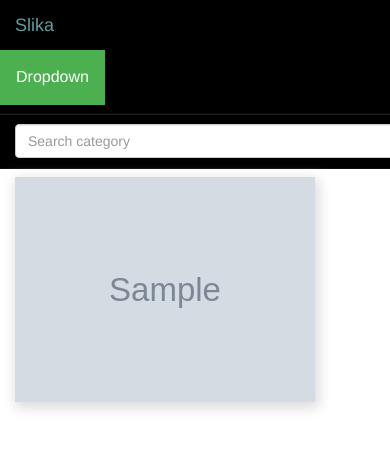
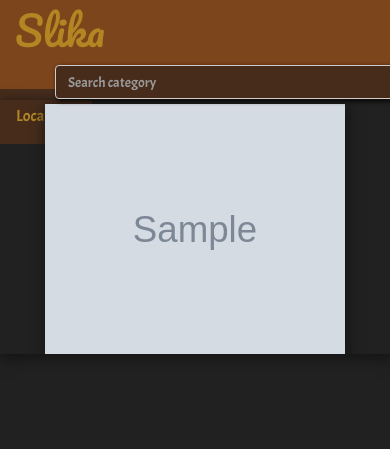
Before and after one commit to Anabella1109/Pictures, a Django app: page / in a window 390 px wide; the page is wider, and only the part inside the window is pictured. Shown: the top 449 px of that part. Run offline with Django 3.2, Linux system fonts and the light colour scheme; tables that the repository leaves empty hold one stand-in row (values such as "Sample post"); grey boxes marked "Sample" are stand-in pictures; some libraries are stand-ins or nearby versions.

Commit message:
style the whole page

```diff
--- a/citacione/models.py
+++ b/citacione/models.py
@@ -83,6 +83,12 @@
         return images
 
     @classmethod
+    def search_by_category(cls,search_term):
+                category = Category.objects.filter(category__icontains=search_term).first()
+                image = cls.objects.filter(category=category)
+                return image
+
+    @classmethod
     def update_name(cls,id,new):
       image=Image.objects.filter(id=id)
       image.update(name=new)
--- a/citacione/templates/navbar.html
+++ b/citacione/templates/navbar.html
@@ -6,14 +6,30 @@
   <meta name="viewport" content="width=device-width, initial-scale=1">
 </head>
 <body>
-<nav class=" navbar-inverse" style="color:cadetblue; background-color:black;">
+<nav class=" navbar-inverse" style="color:cadetblue; background-color: #7D451B;height: 100px;">
   <div class="container-fluid">
     <div class="navbar-header">
-      <a class="navbar-brand" href="{% url 'picToday' %}" style="color:cadetblue;">Slika</a>
+      <a class="navbar-brand" href="{% url 'picToday' %}" style="color:#B28723;font-family: 'Pacifico', cursive;font-size: 40px;margin-top:5px; ">Slika</a>
     </div>
+    <div class="">
+      <form class="" role="search" action="{% url 'search_results' %}" style="width:600px;margin-top:5px;">
+
+        <div class="input-group">
+          <input type="text" class="form-control" placeholder="Search category" name="image">
+          <div class="input-group-btn">
+            <button class="btn btn-default" type="submit"><i class="glyphicon glyphicon-search"></i></button>
+          </div>
+        </div>
+      </form>
+
+
+
+    </div>
+
   </div>
+  <div class="navbar-right">
   <div class="dropdown">
-    <button class="dropbtn">Dropdown</button>
+    <button class="dropbtn" style="background-color:#472C1B;color:#B28723;margin-right: 5px;margin-bottom: 5px;">Locations</button>
     <div class="dropdown-content">
       <a href="/location/1">France,Paris</a>
       <a href="/location/2">Rwanda,Kigali</a>
@@ -21,21 +37,7 @@
       <a href="/location/4">SA,Johanesburg</a>
     </div>
   </div>
-  <div class="col-sm-4 col-md-4 navbar-right">
-  <form class="navbar-form" role="search" action="{% url 'search_results' %}" style="width:500px;">
-
-    <div class="input-group">
-      <input type="text" class="form-control" placeholder="Search category" name="image">
-      <div class="input-group-btn">
-        <button class="btn btn-default" type="submit"><i class="glyphicon glyphicon-search"></i></button>
-      </div>
-    </div>
-  </form>
-
-
-
 </div>
-
 </nav>
 </body>
 </html>
--- a/citacione/templates/pictures/base.html
+++ b/citacione/templates/pictures/base.html
@@ -14,6 +14,7 @@
   {% block styles %}
     {% bootstrap_css %}
     <link rel="stylesheet" href="{% static 'css/styles.css' %}">
+    <link href="https://fonts.googleapis.com/css?family=Acme|Josefin+Sans|Pacifico|Quicksand" rel="stylesheet">
   {% endblock %}
 
 </head>
--- a/citacione/templates/pictures/home.html
+++ b/citacione/templates/pictures/home.html
@@ -1,17 +1,15 @@
 {%extends 'pictures/base.html'%}
 {% block content %}
 {{ block.super}}
-
-
-
-
 
   {% for pic_item in pics %}
 
   <div class=" hello">
 
-    <div class="col-md-3">
-      <a href="" data-toggle="modal" data-target="#{{pic_item.id}}"> <img src="{{pic_item.image.url}}" class="img-responsive responsive img-holder" alt="Image"  height="200" width="300" ></a>
+    <div class="col-md-4 img-holder hh">
+      <div class="image-details">
+      <a href="" data-toggle="modal" data-target="#{{pic_item.id}}"> <img src="{{pic_item.image.url}}" class="img-responsive responsive img-holder" alt="Image"  height="200" width="300" id="hey" ></a>
+    </div>
     </div>
 
 
@@ -29,7 +27,7 @@
               <h4 class="modal-title text-center">{{pic_item.name}}</h4>
               <p>{{pic_item.description}}</p>
               <p> Taken at:{{pic_item.location.country}} {{pic_item.location.city}} {{pic_item.location.place}}</p>
-              <a href="/share/{{pic_item.id}}" class="btn btn-primary">Copy image address to clipboard</a>
+              <a href="/share/{{pic_item.id}}" class="btn btn-primary">Share</a>
             </div>
 
             <div class="modal-footer">
--- a/citacione/views.py
+++ b/citacione/views.py
@@ -17,7 +17,7 @@
 
     if 'image' in request.GET and request.GET["image"]:
         search_term = request.GET.get("image")
-        searched_images = Image.get_category_images(search_term)
+        searched_images = Image.search_by_category(search_term)
         message = f"{search_term}"
 
         return render(request, 'pictures/search.html',{"message":message,"images": searched_images})
--- a/static/css/styles.css
+++ b/static/css/styles.css
@@ -1,15 +1,17 @@
-/* #inmodal{
+#inmodal{
   margin-left:70px;
 } */
  /* .hello{
   padding:0;
-}  */
+}
 
 #inmodal{
   width: 100%;
-  /* max-width: 400px; */
   height: auto;
 }
+  /* max-width: 400px; */
+
+
  /* img{
    width: 100%;
   max-width: 400px;
@@ -60,7 +62,7 @@
 .img-holder {
   padding: 0;
   overflow: hidden;
-  box-shadow: 2px 4px 12px 2px #dcdcdc;
+  box-shadow: 2px 4px 12px 2px #161616;
 }
 
 img-holder img {
@@ -71,11 +73,11 @@
   -ms-transform: scale(1);
   transform: scale(1);
 }
-.column {
+/* .column {
   float: left;
   width: 33.33%;
   padding: 5px;
-}
+} */
 
 /* Clear floats after image containers */
 .row::after {
@@ -161,3 +163,116 @@
  .modal{
    width:100%;
  }
+ .modal img{
+   width: 100%;
+   height: auto;
+ }
+
+ /* form{
+   width:500px;
+ } */
+
+ input[type=text]{
+   width: 500px;
+   background-color:#472C1B;
+   color:#B28723;
+    /* pa-right: 00px;  */
+   /* width: 40%; */
+   box-shadow:2px 2px 5px black;
+    margin-left: 40px;
+    margin-top:5px;
+ }
+ #hey{
+   width:300px;
+
+   margin-top:4px;
+   height: 250px;
+ }
+
+ .navbar-right{
+   margin-right: 25px;
+   margin-top: -10px;
+ }
+
+body{
+  background-color: #212121;
+  font-family: 'Acme', sans-serif;
+  color: #B28723;
+}
+.hh{
+ display: flex;
+ flex-direction: row;
+ justify-content: center;
+ align-items: stretch;
+ flex-grow: inherit;
+}
+
+
+
+
+/*
+@media (min-width: 992px) {
+    #navMain {
+        padding-top: 15px;
+        padding-bottom: 15px;
+        -webkit-transition: padding-top 0.5s ease-in-out, padding-bottom 0.5s;
+        -moz-transition: padding-top 0.5s ease-in-out, padding-bottom 0.5s;
+        transition: padding-top 0.5s ease-in-out, padding-bottom 0.5s;
+        letter-spacing: 1px;
+        background: #222;
+    }
+    #navMain .nav-link.active {
+        outline: none;
+        background-color: rgba(26, 25, 24, 0.699);
+    }
+    #navMain .nav-link.active:hover {
+        color: white;
+        background-color: rgba(230, 210, 97, 0.637)
+    }
+    #navMain.navbar-shrink {
+        padding-top: 10px;
+        padding-bottom: 10px;
+        background: #222;
+        border-bottom: 1px solid red;
+    }
+    #navMain.navbar-shrink a {
+        color: rgba(16, 230, 184, 0.973);
+    }
+}
+
+/* Search section */
+
+.search-section {
+    padding-top: 6rem;
+}
+
+.search-form form {
+    display: flex;
+    justify-content: center;
+}
+
+.search-input {
+    width: 15rem;
+    border: 0;
+    border-radius: 0;
+    background-color: #40404121;
+    color: white;
+    -webkit-transition: all 0.5s ease-in-out;
+    -moz-transition: all 0.5s ease-in-out;
+    transition: all 0.5s ease-in-out;
+}
+
+.search-input:hover {
+    border-bottom: 1px solid black;
+}
+
+.search-input:focus {
+    transform: scaleX(1.1);
+    border: 0 transparent;
+    border-bottom: 1px black;
+    -webkit-transition: all 0.5s ease-in-out;
+    -moz-transition: all 0.5s ease-in-out;
+    transition: all 0.5s ease-in-out;
+} */
+
+/* Displaying images */
```
Also changed, not shown: citacione/templates/pictures/location.html (+10 -11 lines), citacione/templates/pictures/search.html (+20 -13 lines), README.md, media/images/action-asphalt-auto-racing-8575.jpg (added), media/images/adorable-animal-animal-photography-1663421.jpg (added), media/images/adorable-animal-breed-1108099.jpg (added), media/images/adult-autumn-colors-beautiful-1055691.jpg (added), media/images/animal-beagle-canine-460823.jpg (added), 5 other files.
